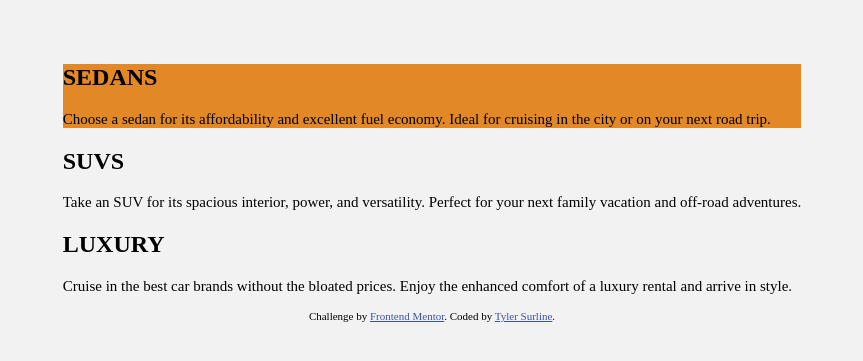
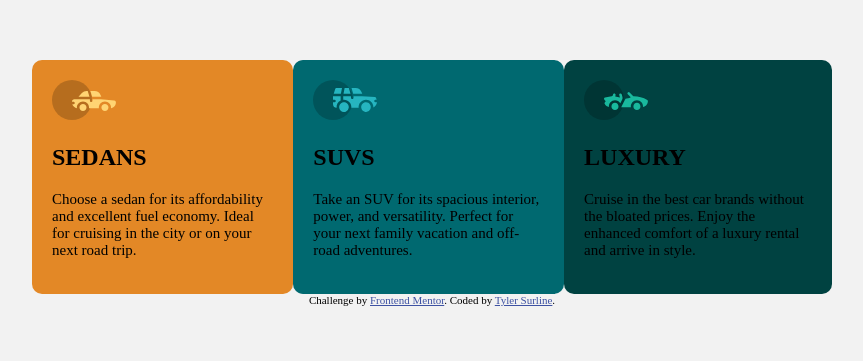
Before and after one commit to Ty6uy0726/preview-card-frontend-mentor-project, a plain HTML site: page index.html in a window 1280 px wide. Shown: the part 225-586 px from the top of the page, without its empty margins (208-1071 px from the left). Drawn offline with Linux system fonts and the light colour scheme; a web font is replaced by a local one.

Commit message:
finished initial detail on cards

```diff
--- a/index.html
+++ b/index.html
@@ -11,20 +11,23 @@
 </head>
 <body>
   <main>
-    <div class="sedans-div">
+    <div class="sedans-div card">
+      <img src="images/icon-sedans.svg" alt="sedan icon">
       <h2>SEDANS</h2>
       <p>Choose a sedan for its affordability and excellent fuel economy. Ideal for cruising in the city
       or on your next road trip.</p>
     </div>
 
-    <div class="suvs-div">
+    <div class="suvs-div card">
+      <img src="images/icon-suvs.svg" alt="suv icon">
       <h2>SUVS</h2>
       <p>Take an SUV for its spacious interior, power, and versatility. Perfect for your next family vacation
       and off-road adventures.</p>
     </div>
 
-    <div class="luxury-div">
-      <h2>LUXURY </h2>
+    <div class="luxury-div card">
+      <img src="images/icon-luxury.svg" alt="luxury icon">
+      <h2>LUXURY</h2>
       <p>Cruise in the best car brands without the bloated prices. Enjoy the enhanced comfort of a luxury
         rental and arrive in style.</p>
     </div>
--- a/style.css
+++ b/style.css
@@ -41,5 +41,34 @@ h2 {
 }
 
 main {
+    border-radius: 20px;
+}
 
+@media screen and (max-width: 600px) {
+    main {
+        display: flex;
+        flex-direction: column;
+    }
 }
+@media screen and (min-width: 601px) {
+    main {
+        display: flex;
+        flex-direction: row;
+        box-sizing: border-box;
+        min-width: 100 vw;
+        width: 800px;
+    }
+}
+
+.suvs-div {
+    background-color: hsl(184, 100%, 22%);
+}
+
+.luxury-div {
+    background-color: hsl(179, 100%, 13%);
+}
+
+.card {
+    padding: 20px;
+    border-radius: 10px;
+}
```
